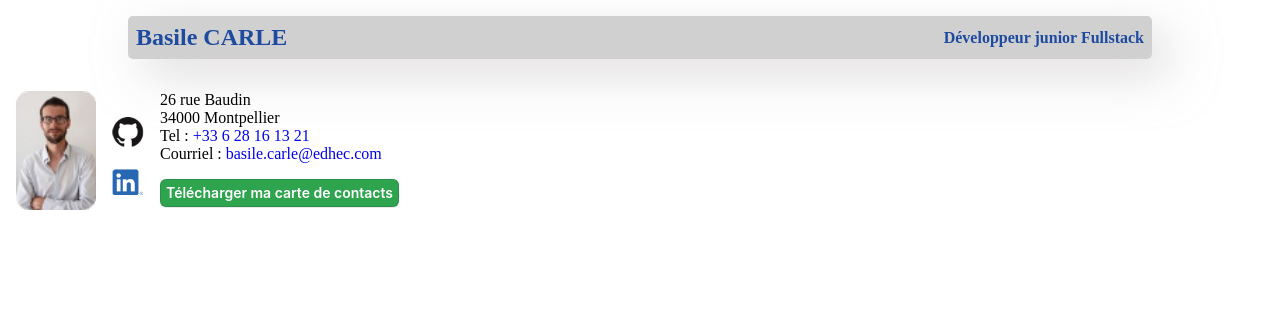
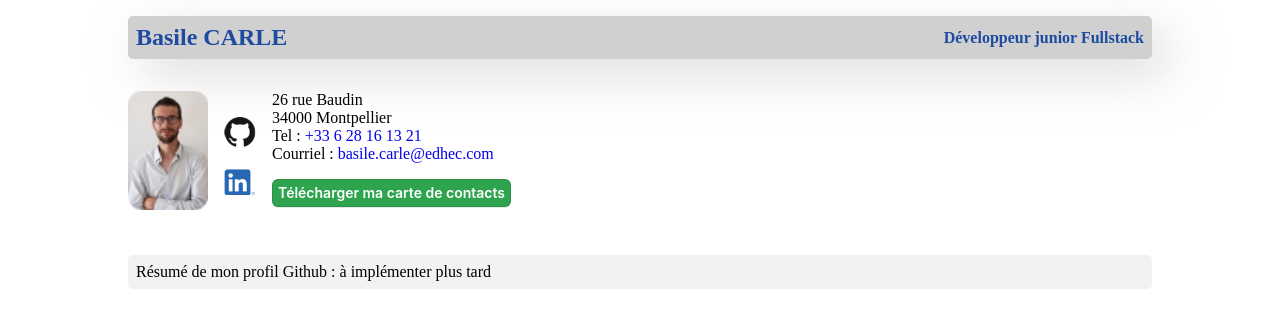
Before and after one commit to bebaile/CV-Basile-Carle, a React (Vite) app in the folder frontend/: page / in a window 1280 px wide. Shown: the top 328 px of the page. Built offline with nearby package versions, Linux system fonts and the light colour scheme.

Commit message:
création de la zone graphique mais pas encore d'implémentation de l'API

```diff
--- a/frontend/src/App.css
+++ b/frontend/src/App.css
@@ -26,6 +26,8 @@
   justify-content: space-between;
   align-items: center;
 }
+
+/* ------------------- */
 
 .general-info {
   width: clamp(375px, 1024px, 100vw - 1rem);
@@ -117,3 +119,16 @@
   background-color: #298e46;
   box-shadow: rgba(20, 70, 32, 0.2) 0 1px 0 inset;
 }
+
+/* ---------- */
+
+.github-summary {
+  width: clamp(375px, 1024px, 100vw - 1rem);
+  min-width: 375px - 1rem;
+  max-width: 1024px;
+  margin: 1rem;
+  display: flex;
+  background-color: hsla(0, 0%, 75%, 0.2);
+  padding: 0.5rem;
+  border-radius: 5px;
+}
--- a/frontend/src/App.jsx
+++ b/frontend/src/App.jsx
@@ -1,6 +1,7 @@
 import React from "react";
 import Navbar from "@components/Navbar";
 import GeneralInfo from "@components/GeneralInfo";
+import GithubSummary from "@components/GithubSummary";
 import "./App.css";
 
 function App() {
@@ -8,6 +9,7 @@ function App() {
     <div className="App">
       <Navbar />
       <GeneralInfo />
+      <GithubSummary />
     </div>
   );
 }
--- a/frontend/src/components/GeneralInfo.jsx
+++ b/frontend/src/components/GeneralInfo.jsx
@@ -5,6 +5,7 @@ import linkedin from "@assets/linkedin.png";
 
 function GeneralInfo() {
   return (
+    <div className="container">
       <div className="general-info">
         <div className="photo">
           <img src={basile} alt="Basile Carle" id="basile" />
@@ -37,6 +38,7 @@ function GeneralInfo() {
           </p>
         </div>
       </div>
+    </div>
   );
 }
 
--- /dev/null
+++ b/frontend/src/components/GithubSummary.jsx
@@ -0,0 +1,13 @@
+import React from "react";
+
+function GithubSummary() {
+  return (
+    <div className="container">
+      <div className="github-summary">
+        Résumé de mon profil Github : à implémenter plus tard
+      </div>
+    </div>
+  );
+}
+
+export default GithubSummary;
```
Lines whose indentation alone changed are shown as unchanged.
